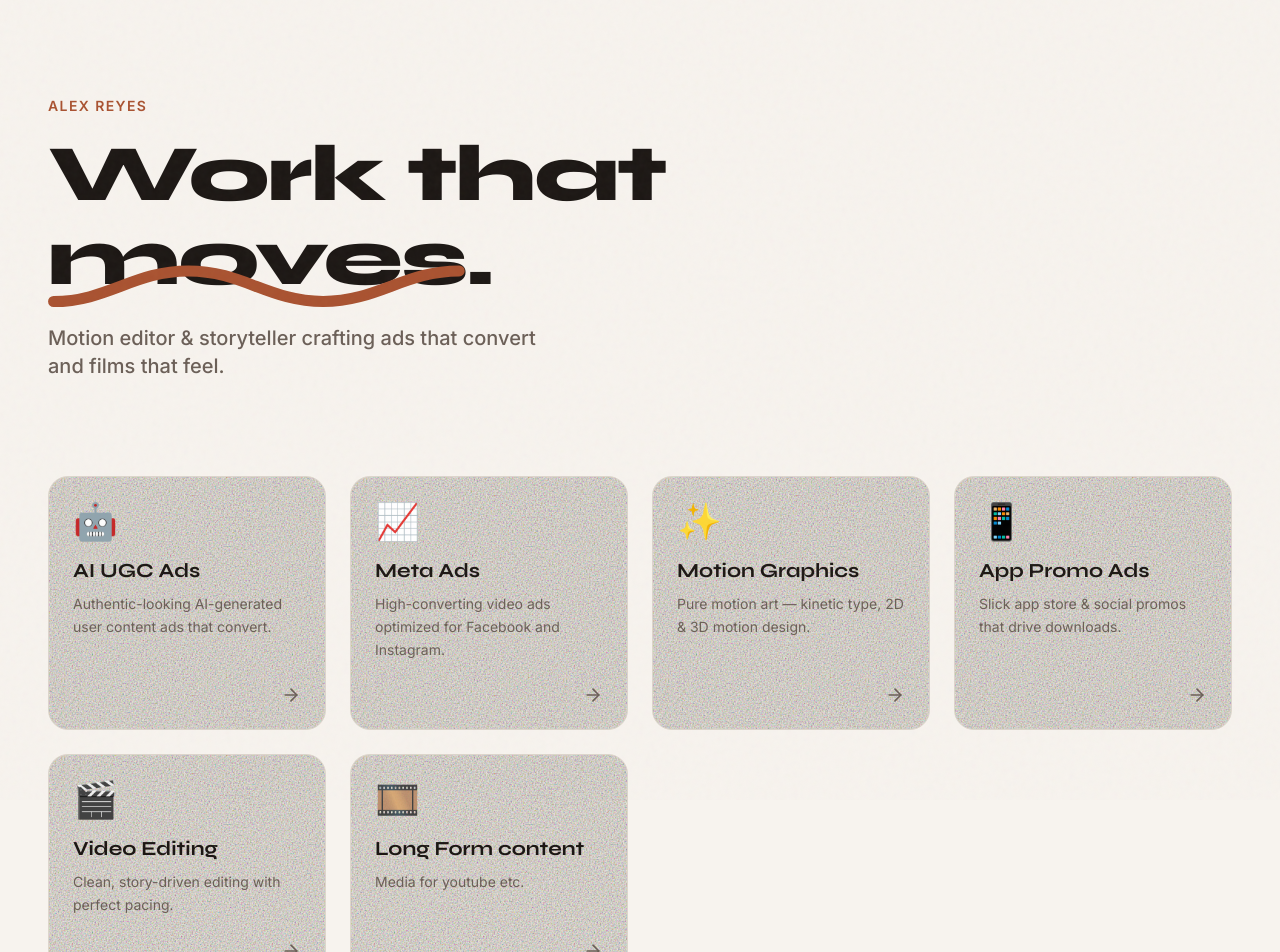
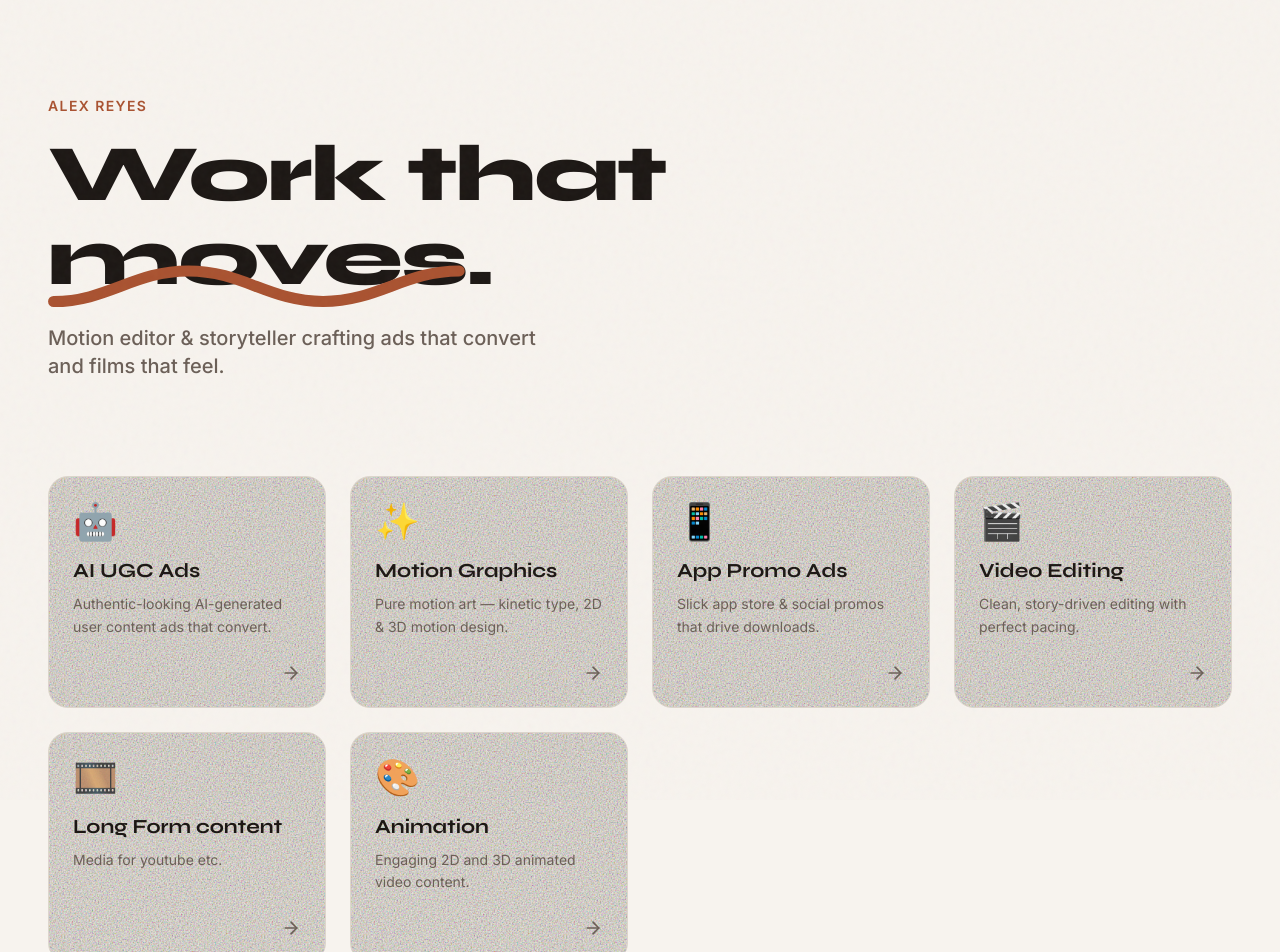
Before and after one commit to naeemsabir1/VideoGrapher-Portfolio, a Next.js app: page / in a window 1280 px wide. Shown: the top 952 px of the page. Built offline with nearby package versions, Linux system fonts and the light colour scheme; no server answers; what @imagekit/next would draw is missing.

Commit message:
feat: rename meta-ads to animation and move to the end

```diff
--- a/src/data/categories.ts
+++ b/src/data/categories.ts
@@ -7,13 +7,6 @@ export const CATEGORIES: CategoryMeta[] = [
     description: 'Authentic-looking AI-generated user content ads that convert.',
     emoji: '🤖',
     color: 'bg-terra'
-  },
-  {
-    slug: 'meta-ads',
-    label: 'Meta Ads',
-    description: 'High-converting video ads optimized for Facebook and Instagram.',
-    emoji: '📈',
-    color: 'bg-sage'
   },
   {
     slug: 'motion-graphics',
@@ -42,5 +35,12 @@ export const CATEGORIES: CategoryMeta[] = [
     description: 'Media for youtube etc.',
     emoji: '🎞️',
     color: 'bg-sage'
+  },
+  {
+    slug: 'animation',
+    label: 'Animation',
+    description: 'Engaging 2D and 3D animated video content.',
+    emoji: '🎨',
+    color: 'bg-sage'
   }
 ];
--- a/src/data/videos.json
+++ b/src/data/videos.json
@@ -61,7 +61,7 @@
     "id": "v_mga_1",
     "title": "FinTech Startup Launch",
     "description": "Animated explainer ad breaking down complex financial concepts.",
-    "category": "meta-ads",
+    "category": "animation",
     "imageKitUrl": "https://www.w3schools.com/html/mov_bbb.mp4",
     "aspectRatio": "horizontal",
     "tags": [
@@ -76,7 +76,7 @@
     "id": "v_mga_2",
     "title": "Sneaker Drop Hype Video",
     "description": "High-energy graphic ad for a limited edition shoe release.",
-    "category": "meta-ads",
+    "category": "animation",
     "imageKitUrl": "https://ik.imagekit.io/demo/sample-video.mp4",
     "aspectRatio": "vertical",
     "tags": [
--- a/src/types/index.ts
+++ b/src/types/index.ts
@@ -14,7 +14,7 @@ export interface VideoItem {
 export type VideoCategory =
   | 'ai-ugc-ads'
   | 'motion-graphics'
-  | 'meta-ads'
+  | 'animation'
   | 'app-promo-ads'
   | 'basic-video-editing'
   | 'long-form-content';
```
